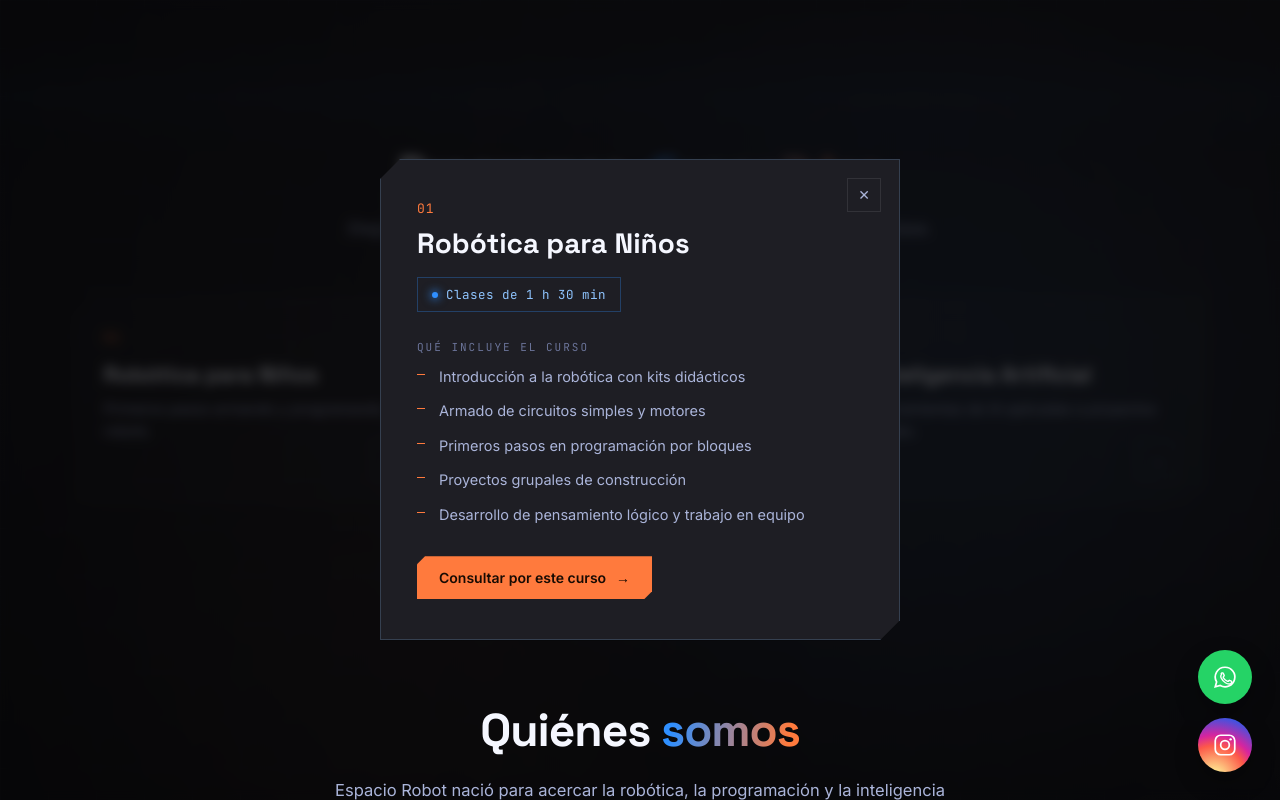
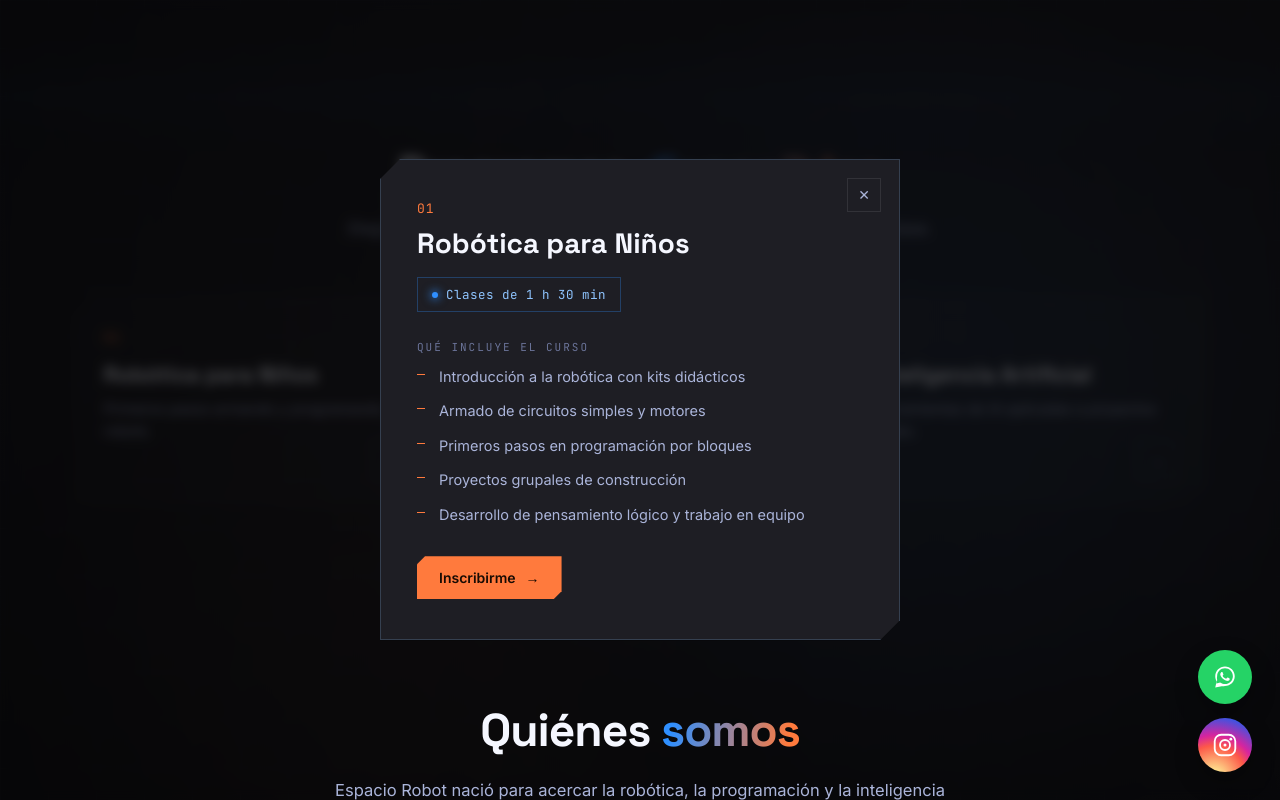
Before and after one commit to aylenguy/EspacioRobot-app, a Next.js app: page / in a window 1280 px wide. Both pictures are taken after a click on the button 256 px from the left and 1177 px from the top of the page. Shown: the part 777-1577 px from the top of the page. Built offline with nearby package versions, Linux system fonts and the light colour scheme.

Commit message:
Conecta form de inscripción, corrige links e íconos de contacto y botones flotantes

```diff
--- a/app/components/sections/Contacto.module.css
+++ b/app/components/sections/Contacto.module.css
@@ -223,6 +223,19 @@
   display: flex;
   align-items: flex-start;
   gap: 16px;
+  text-decoration: none;
+  color: inherit;
+  transition: transform 0.2s ease, opacity 0.2s ease;
+}
+
+.infoItem:hover {
+  transform: translateX(4px);
+  opacity: 0.85;
+}
+
+.infoItem:hover .infoIcon {
+  border-color: var(--blue);
+  color: var(--blue);
 }
 
 .infoIcon {
@@ -234,6 +247,7 @@
   height: 42px;
   color: var(--blue-soft);
   border: 1px solid rgba(143, 197, 255, 0.25);
+  transition: border-color 0.2s ease, color 0.2s ease;
 }
 
 .infoIcon svg {
--- a/app/components/sections/Contacto.tsx
+++ b/app/components/sections/Contacto.tsx
@@ -5,27 +5,41 @@ import { useState } from "react";
 import styles from "./Contacto.module.css";
 
 // Placeholder editable: reemplazá por los datos reales de contacto.
-const WHATSAPP_NUMERO = "5493417482886"; // sin + ni espacios, con código de país
+const WHATSAPP_NUMERO = "5493417499663"; // sin + ni espacios, con código de país
 
 const infoContacto = [
+
+   {
+    label: "WhatsApp",
+    valor: "+54 341 749-9663",
+    icono: "whatsapp" as const,
+    href: `https://wa.me/${WHATSAPP_NUMERO}`,
+  },
+  {
+
+label: "Instagram",
+    valor: "@espaciorobotok",
+    icono: "instagram" as const,
+    href: "https://www.instagram.com/espaciorobotok/",
+},
   {
     label: "Email",
-    valor: "instituto.coding@gmail.com",
+    valor: "info@espaciorobot.com.ar",
     icono: "email" as const,
+    href: "mailto:info@espaciorobot.com.ar",
   },
-  {
-    label: "WhatsApp",
-    valor: "+54 341 748-2886",
-    icono: "whatsapp" as const,
-  },
+
   {
     label: "Ubicación",
-    valor: "Rosario, Santa Fe, Argentina",
+    valor: "3 de Febrero 1486, Rosario",
     icono: "ubicacion" as const,
+    href: "https://maps.app.goo.gl/1pHDqAWkV5MFhBhx6",
   },
+
+
 ];
 
-function Icono({ tipo }: { tipo: "email" | "whatsapp" | "ubicacion" }) {
+function Icono({ tipo }: { tipo: "email" | "whatsapp" | "ubicacion" | "instagram" }) {
   if (tipo === "email") {
     return (
       <svg viewBox="0 0 24 24" fill="none" xmlns="http://www.w3.org/2000/svg">
@@ -58,6 +72,24 @@ function Icono({ tipo }: { tipo: "email" | "whatsapp" | "ubicacion" }) {
           strokeWidth="1.3"
           strokeLinejoin="round"
         />
+      </svg>
+    );
+  }
+
+  if (tipo === "instagram") {
+    return (
+      <svg viewBox="0 0 24 24" fill="none" xmlns="http://www.w3.org/2000/svg">
+        <rect
+          x="3"
+          y="3"
+          width="18"
+          height="18"
+          rx="5"
+          stroke="currentColor"
+          strokeWidth="1.6"
+        />
+        <circle cx="12" cy="12" r="4.2" stroke="currentColor" strokeWidth="1.6" />
+        <circle cx="17.2" cy="6.8" r="1.1" fill="currentColor" />
       </svg>
     );
   }
@@ -206,7 +238,13 @@ export default function Contacto() {
 
             <div className={styles.infoList}>
               {infoContacto.map((item) => (
-                <div key={item.label} className={styles.infoItem}>
+                <a
+                  key={item.label}
+                  href={item.href}
+                  target="_blank"
+                  rel="noopener noreferrer"
+                  className={styles.infoItem}
+                >
                   <span className={styles.infoIcon}>
                     <Icono tipo={item.icono} />
                   </span>
@@ -214,7 +252,7 @@ export default function Contacto() {
                     <p className={styles.infoLabel}>{item.label}</p>
                     <p className={styles.infoValor}>{item.valor}</p>
                   </div>
-                </div>
+                </a>
               ))}
             </div>
           </div>
--- a/app/components/sections/Cursos.tsx
+++ b/app/components/sections/Cursos.tsx
@@ -10,7 +10,27 @@ type Curso = {
   resumen: string;
   duracion: string;
   contenido: string[];
+  // Valor a precargar en el campo "curso" del Google Form.
+  // Tiene que coincidir EXACTO con una de las opciones del form.
+  formValor: string;
 };
+
+// URL base del Google Form
+const GOOGLE_FORM_URL =
+  "https://docs.google.com/forms/d/e/1FAIpQLSd3wo934EoASt0vrmia4p1--YdZpghrr0MMXwql--k-DQuZMw/viewform";
+
+// ID del campo "curso" dentro del form, para precargarlo por URL.
+// Lo sacás desde Google Forms: los 3 puntos → "Obtener enlace con
+// respuestas rellenadas previamente" → completás el campo curso →
+// copiás el número que aparece como entry.XXXXXXXXX
+const FORM_ENTRY_CURSO = "entry.123456789"; // ⚠️ reemplazar por el real
+
+function buildFormUrl(curso: Curso) {
+  const params = new URLSearchParams({
+    [FORM_ENTRY_CURSO]: curso.formValor,
+  });
+  return `${GOOGLE_FORM_URL}?${params.toString()}`;
+}
 
 // Placeholder editable: ajustá título, resumen, duración y contenido
 // de cada curso cuando el cliente te confirme el detalle definitivo.
@@ -21,6 +41,7 @@ const cursos: Curso[] = [
     titulo: "Robótica para Niños",
     resumen: "Primeros pasos armando y programando robots.",
     duracion: "Clases de 1 h 30 min",
+    formValor: "Robótica para Niños",
     contenido: [
       "Introducción a la robótica con kits didácticos",
       "Armado de circuitos simples y motores",
@@ -35,6 +56,7 @@ const cursos: Curso[] = [
     titulo: "Programación con Scratch",
     resumen: "Lógica de programación creando juegos e historias.",
     duracion: "Clases de 1 h 30 min",
+    formValor: "Programación con Scratch",
     contenido: [
       "Lógica de programación por bloques",
       "Secuencias, bucles y condicionales",
@@ -49,6 +71,7 @@ const cursos: Curso[] = [
     titulo: "Inteligencia Artificial",
     resumen: "Herramientas de IA aplicadas a proyectos reales.",
     duracion: "Clases de 1 h 30 min",
+    formValor: "Inteligencia Artificial",
     contenido: [
       "Introducción a conceptos de inteligencia artificial",
       "Uso de herramientas de IA generativa",
@@ -147,8 +170,13 @@ export default function Cursos() {
               ))}
             </ul>
 
-            <a href="#contacto" className={styles.modalCta}>
-              Consultar por este curso
+            <a
+              href={buildFormUrl(activo)}
+              target="_blank"
+              rel="noopener noreferrer"
+              className={styles.modalCta}
+            >
+              Inscribirme
               <span>→</span>
             </a>
           </div>
--- a/app/components/sections/FloatingButtons.tsx
+++ b/app/components/sections/FloatingButtons.tsx
@@ -1,12 +1,10 @@
-
-
 import styles from "./FloatingButtons.module.css";
 
 // Número de WhatsApp con código de país, sin + ni espacios.
-const WHATSAPP_NUMERO = "5493417482886";
+const WHATSAPP_NUMERO = "5493417499663";
 
 // Usuario de Instagram sin @.
-const INSTAGRAM_USUARIO = "espaciorobot";
+const INSTAGRAM_USUARIO = "espaciorobotok";
 
 export default function FloatingButtons() {
   return (
@@ -19,22 +17,14 @@ export default function FloatingButtons() {
         className={`${styles.button} ${styles.whatsapp}`}
         aria-label="Escribinos por WhatsApp"
       >
-        <svg
-          viewBox="0 0 24 24"
-          fill="none"
-          xmlns="http://www.w3.org/2000/svg"
-        >
+        <svg viewBox="0 0 32 32" xmlns="http://www.w3.org/2000/svg">
           <path
-            d="M12 3a9 9 0 0 0-7.75 13.55L3 21l4.6-1.2A9 9 0 1 0 12 3Z"
-            stroke="currentColor"
-            strokeWidth="1.6"
+            fill="currentColor"
+            d="M16.004 3C9.376 3 4 8.373 4 15c0 2.31.64 4.47 1.75 6.31L4 29l7.86-1.71A11.94 11.94 0 0 0 16.004 27C22.63 27 28 21.627 28 15S22.63 3 16.004 3Zm0 21.7c-2.02 0-3.9-.57-5.5-1.56l-.395-.24-4.664 1.015 1.02-4.53-.258-.415A9.66 9.66 0 0 1 6.3 15c0-5.35 4.36-9.7 9.704-9.7 5.343 0 9.696 4.35 9.696 9.7s-4.353 9.7-9.696 9.7Z"
           />
-
           <path
-            d="M8.5 8.7c.2-.5.5-.5.8-.5h.6c.2 0 .4 0 .6.5.2.5.7 1.6.7 1.7.1.1.1.3 0 .4-.1.2-.1.3-.3.5l-.4.5c-.1.1-.3.3-.1.6.2.3.8 1.3 1.7 2.1 1.2 1 2.1 1.3 2.4 1.5.3.1.5.1.6-.1l.6-.7c.2-.2.4-.2.6-.1l1.5.7c.2.1.4.2.4.4 0 .2 0 1-.4 1.4-.3.5-1.4.9-2 .9-.5 0-1.7-.1-3.4-1.2-2-1.3-3.3-3.4-3.4-3.6-.1-.1-.9-1.2-.9-2.4 0-1.1.6-1.7.8-1.9Z"
-            stroke="currentColor"
-            strokeWidth="1.3"
-            strokeLinejoin="round"
+            fill="currentColor"
+            d="M21.2 17.66c-.286-.144-1.694-.836-1.956-.932-.263-.096-.454-.144-.645.144-.19.287-.74.932-.907 1.123-.167.19-.334.215-.62.072-.287-.144-1.21-.446-2.304-1.42-.852-.76-1.427-1.698-1.594-1.985-.167-.287-.018-.442.126-.585.13-.129.287-.335.43-.502.144-.167.192-.287.287-.478.096-.19.048-.359-.024-.502-.072-.144-.645-1.556-.884-2.132-.233-.56-.47-.484-.645-.493l-.55-.01c-.19 0-.502.072-.765.359-.263.287-1.003.98-1.003 2.393s1.027 2.776 1.17 2.966c.144.19 2.022 3.087 4.9 4.33.685.295 1.219.472 1.635.605.687.219 1.312.188 1.806.114.551-.082 1.694-.693 1.933-1.362.24-.669.24-1.243.168-1.363-.072-.12-.263-.191-.549-.335Z"
           />
         </svg>
       </a>
@@ -47,33 +37,35 @@ export default function FloatingButtons() {
         className={`${styles.button} ${styles.instagram}`}
         aria-label="Seguinos en Instagram"
       >
-        <svg
-          viewBox="0 0 24 24"
-          fill="none"
-          xmlns="http://www.w3.org/2000/svg"
-        >
+        <svg viewBox="0 0 24 24" xmlns="http://www.w3.org/2000/svg">
           <rect
-            x="3"
-            y="3"
-            width="18"
-            height="18"
-            rx="5"
+            x="2.5"
+            y="2.5"
+            width="19"
+            height="19"
+            rx="6"
+            fill="none"
             stroke="currentColor"
-            strokeWidth="1.6"
+            strokeWidth="1.7"
           />
-
           <circle
             cx="12"
             cy="12"
-            r="4"
+            r="4.6"
+            fill="none"
             stroke="currentColor"
-            strokeWidth="1.6"
+            strokeWidth="1.7"
           />
-
           <circle
-            cx="17.2"
-            cy="6.8"
-            r="1.1"
+            cx="12"
+            cy="12"
+            r="1.4"
+            fill="currentColor"
+          />
+          <circle
+            cx="17.4"
+            cy="6.6"
+            r="1.3"
             fill="currentColor"
           />
         </svg>
```
